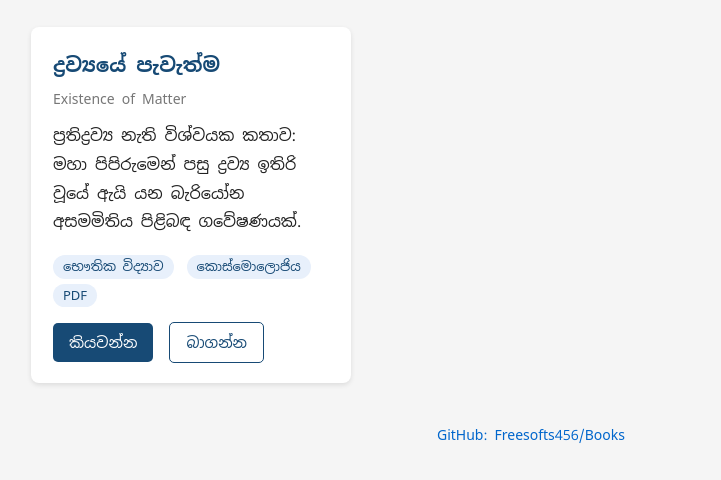
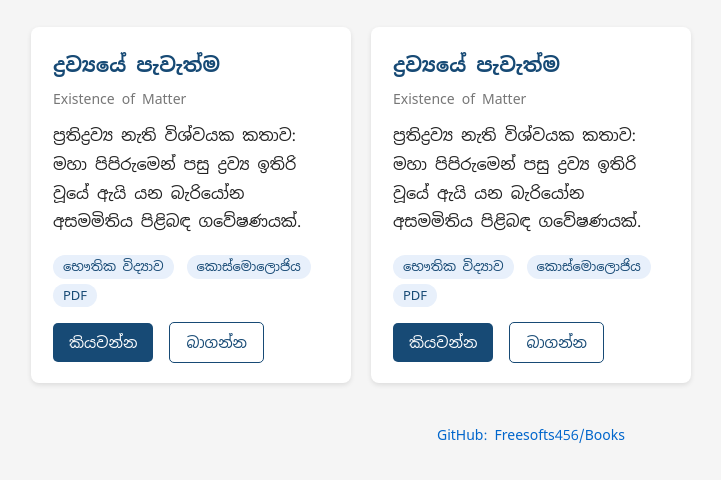
Before and after one commit to Freesofts456/Books, a plain HTML site: page index.html in a window 1280 px wide. Shown: the part 166-646 px from the top of the page, without its empty margins (109-830 px from the left). Drawn offline with Linux system fonts and the light colour scheme.

Commit message:
Update index.html

```diff
--- a/index.html
+++ b/index.html
@@ -147,6 +147,27 @@
         </div>
     </div>
 
+
+        <!-- BOOK 1: EXISTENCE OF MATTER -->
+    <div class="book">
+        <h2>ද්‍රව්‍යයේ පැවැත්ම</h2>
+        <p class="en">Existence of Matter</p>
+        <p>
+            ප්‍රතිද්‍රව්‍ය නැති විශ්වයක කතාව: මහා පිපිරුමෙන් පසු ද්‍රව්‍ය ඉතිරි වූයේ ඇයි
+            යන බැරියෝන අසමමිතිය පිළිබඳ ගවේෂණයක්.
+        </p>
+        <div style="margin-bottom: 12px;">
+            <span class="tag">භෞතික විද්‍යාව</span>
+            <span class="tag">කොස්මොලොජිය</span>
+            <span class="tag">PDF</span>
+        </div>
+        <div class="buttons">
+            <a class="read" href="Existance%20of%20Matter.pdf" target="_blank">කියවන්න</a>
+            <a class="download" href="Existance%20of%20Matter.pdf" download>බාගන්න</a>
+        </div>
+    </div>
+
+
 </div>
 
 <footer>
```
